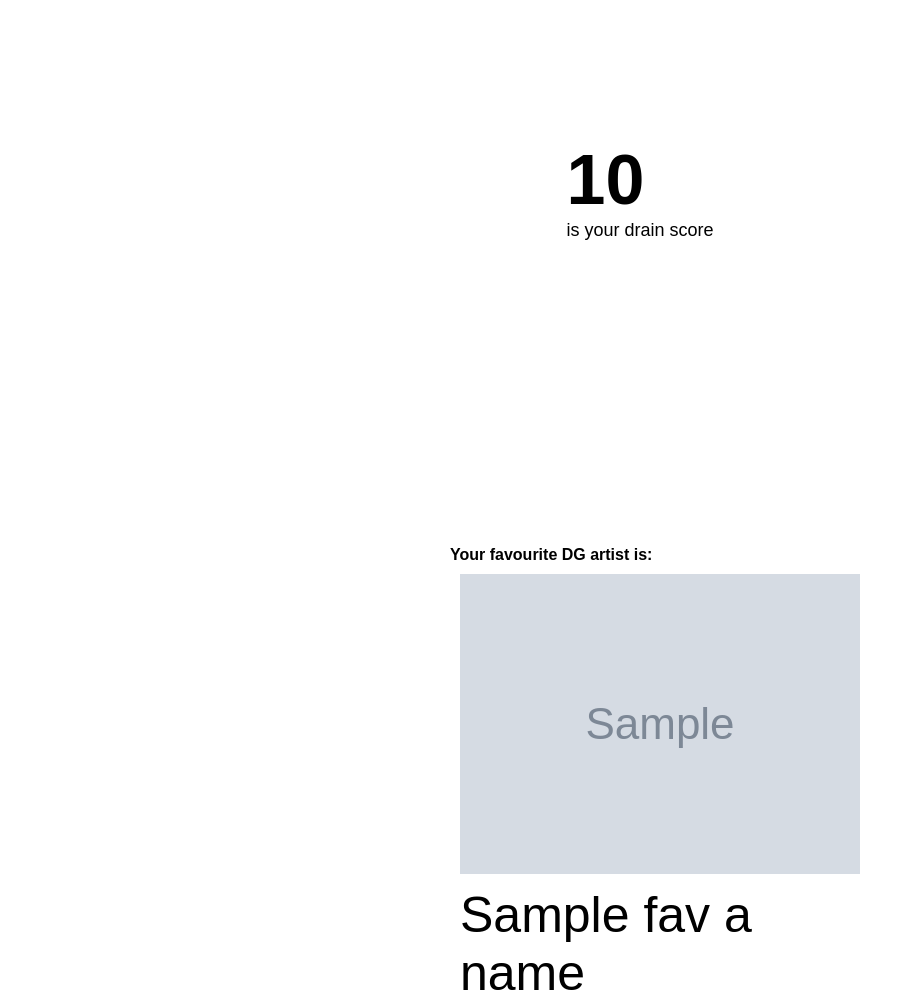
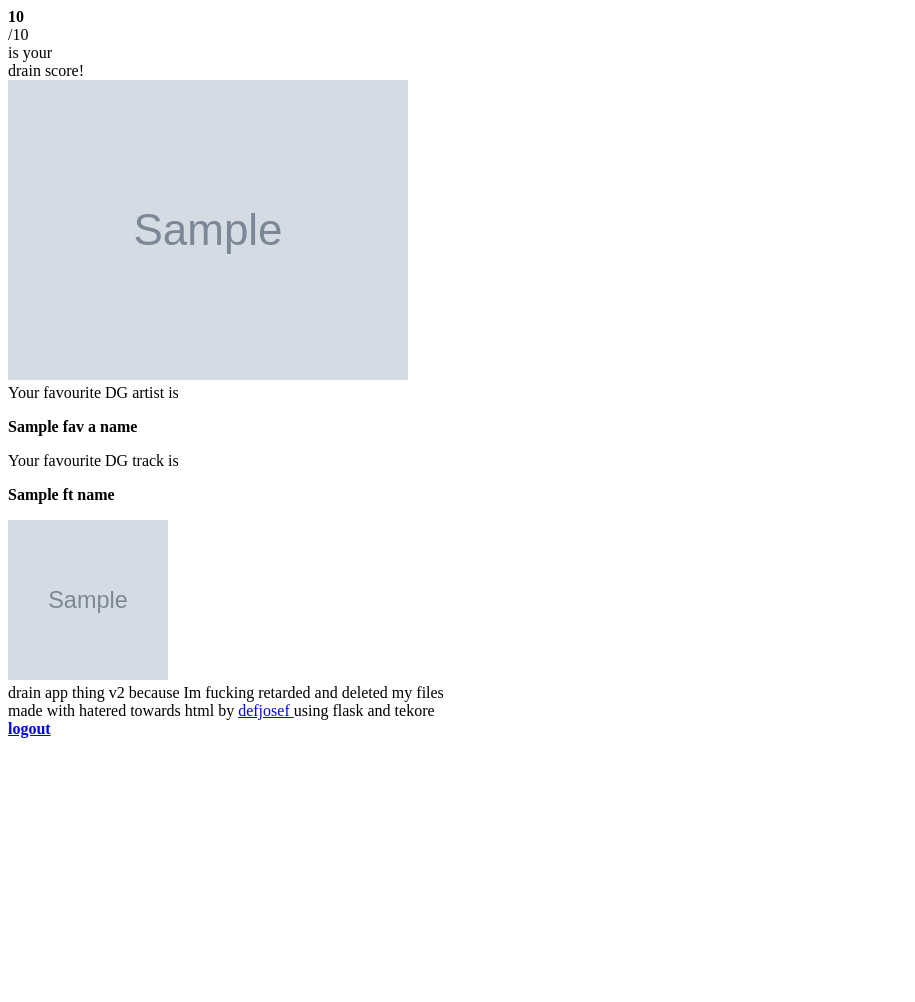
Before and after one commit to josefpython/doyoudrainenough, a Flask app: template templates/results.html in a window 1280 px wide. Shown: the whole page, without its empty margins (0-915 px from the left). After the commit the page ends 738 px from the top, so only its background shows below. Run offline with Flask 2, Linux system fonts and the light colour scheme; the template is opened without the code that fills it: most values are stand-ins (such as "Sample title", 1, 10 or a date in 2020); grey boxes marked "Sample" are stand-in pictures.

Commit message:
v2
new UI (uses grids)
added fav track

```diff
--- a/templates/results.html
+++ b/templates/results.html
@@ -17,28 +17,17 @@
 
 <body>
 
-    <div class="content">
-
-        <p class="score"> <b>
-        {{score}} </b>
-        </p>
-
-
-        is your drain score
-
-    </div>
-
-
-
-    <div class="artist">
-        <p class="artist_top">
-            <b>Your favourite DG artist is:</b>
-        </p>
-        <p class="artist_content">
-            <img src="{{fav_a_img}}"> {{fav_a_name}}
-        </p>
-
-    </div>
+    <div class="grid-container">
+        <div class="score_number"><b>{{ score }}</b></div>
+        <div class="score_txt">/10 <br> is your<br> drain score!</div>
+        <div class="fav_a_img"> <img src="{{ fav_a_img }}"> </div>
+        <div class="fav_a_txt">Your favourite DG artist is <p class="fav_a_name_name"> <b> {{ fav_a_name }} </b>  </p></div>
+        <div class="ft_txt"> Your favourite DG track is <p class="ft_name_name"> <b> {{ft_name}} </b> </p>  </div>
+        <div class="ft_img"><img src="{{ ft_img }}" width="160px" height="160px"></div>
+        <div class="footer">drain app thing v2 because Im fucking retarded and deleted my files <br> made with hatered towards html by <a href="twitter.com/defjosef">defjosef </a> using flask and tekore <br>
+        <a href="/logout/"><b> logout </b></a>
+        </div>
+      </div>
 
 
 </body>
```
